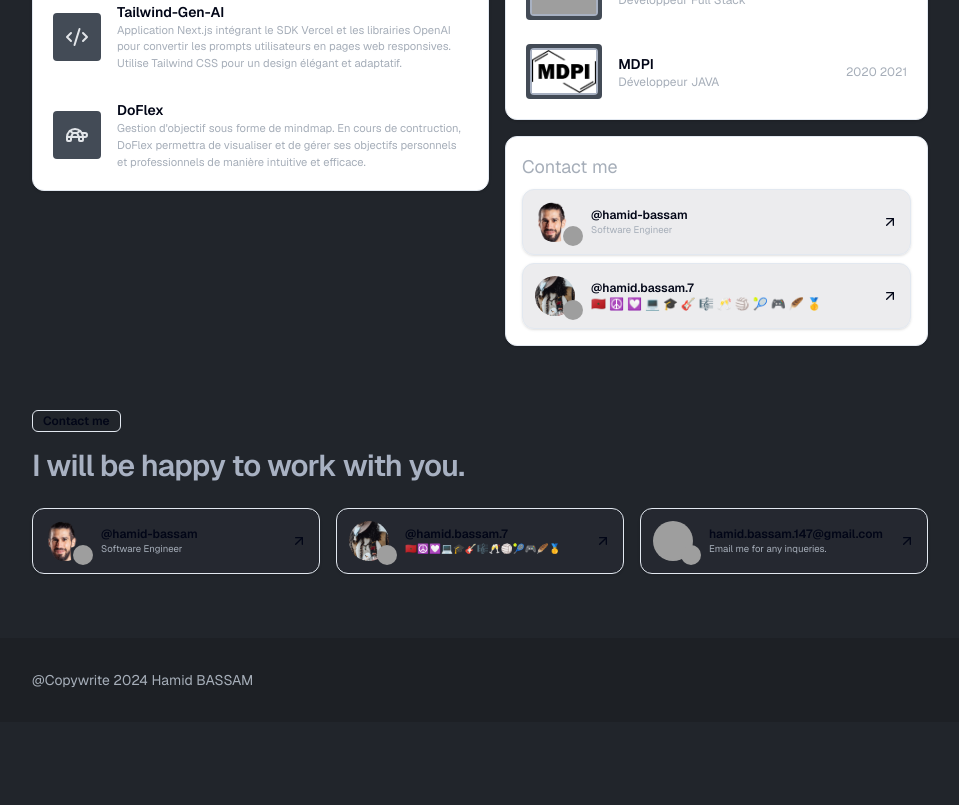
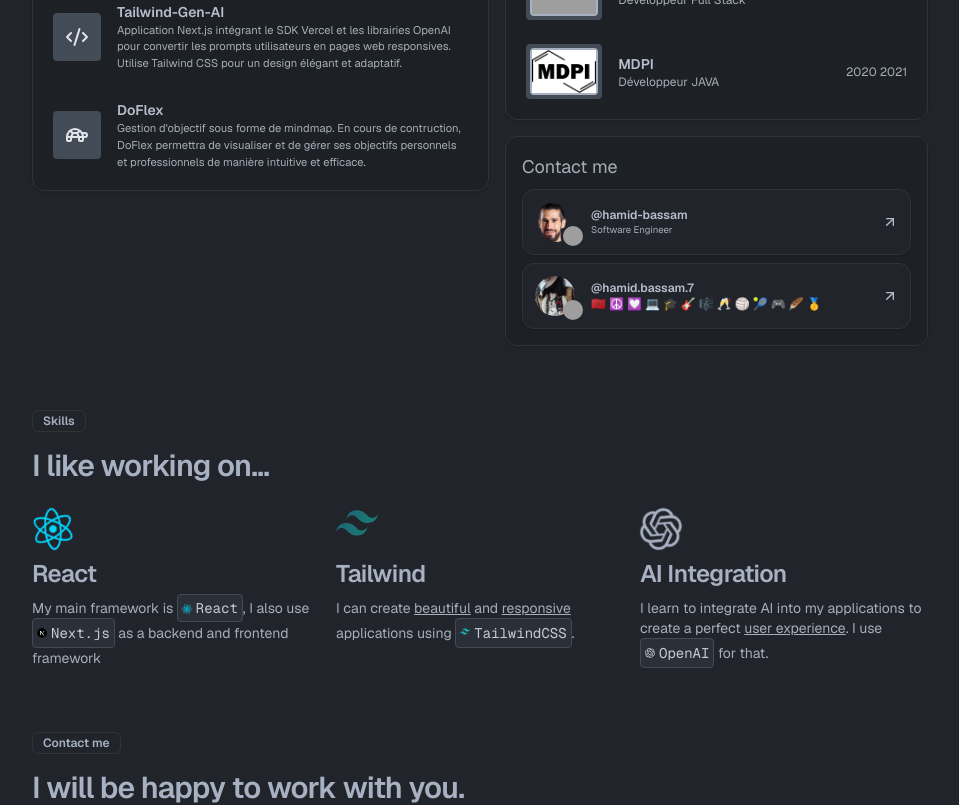
Before and after one commit to hamid-bassam/cv-next-gen, a Next.js app: page /en in a window 1280 px wide. Shown: the part 800-1605 px from the top of the page, without its empty margins (160-1119 px from the left). Before the commit the page ends 1522 px from the top, so only its background shows below. Built offline with nearby package versions, Linux system fonts and the light colour scheme; grey boxes are pictures that could not be loaded; a web font is replaced by a local one.

Commit message:
skills and some styling

```diff
--- a/src/app/[locale]/page.tsx
+++ b/src/app/[locale]/page.tsx
@@ -5,6 +5,7 @@
 import { Header } from "../_components/Header";
 import { Hero } from "../_components/Hero";
 import { Section } from "../_components/Section";
+import { Skills } from "../_components/Skills";
 import { Spacing } from "../_components/Spacing";
 import { Status } from "../_components/Status";
 
@@ -29,6 +30,8 @@
       <Spacing size="md" />
       <Status />
       <Spacing size="md" />
+      <Skills />
+      <Spacing size="md" />
       <Contact />
       <Spacing size="md" />
 
--- /dev/null
+++ b/src/app/_components/Code.tsx
@@ -0,0 +1,13 @@
+import { ComponentPropsWithoutRef } from "react";
+import { cn } from "../../lib/utils";
+
+
+export const Code = ({ className, ...props }: ComponentPropsWithoutRef<"span">) => {
+    return (
+        <span
+            className={cn("bg-accent/30 border  border-accent p-1 rounded-sm text-primary font-mono", className)}
+            {...props}
+        />
+    )
+        ;
+};
--- a/src/app/_components/SelectLang.tsx
+++ b/src/app/_components/SelectLang.tsx
@@ -10,6 +10,8 @@
 import Image, { StaticImageData } from "next/image";
 import { useParams, usePathname, useRouter } from "next/navigation";
 import { useState } from "react";
+import { buttonVariants } from "../../components/ui/button";
+import { cn } from "../../lib/utils";
 import gbFlag from "./assets/img/english_flag.png";
 import frFlag from "./assets/img/french_flag.png";
 
@@ -45,7 +47,7 @@
 
   return (
     <Select value={params.locale}>
-      <SelectTrigger className="w-16 max-md:h-4 h-8">
+      <SelectTrigger className={cn(buttonVariants({ variant: "outline" }), "w-16 max-md:h-4 h-8")} >
         <Image
           src={options.find((option) => option.code === params.locale)?.flag || gbFlag}
           width={"20"}
--- /dev/null
+++ b/src/app/_components/Skills.tsx
@@ -0,0 +1,62 @@
+
+import { Badge } from "../../components/ui/badge";
+import { Code } from "./Code";
+import { Section } from "./Section";
+import { NextJsIcon } from "./icons/NextJsIcon";
+import { OpenAiIcon } from "./icons/OpenAiIcon";
+import { ReactIcon } from "./icons/ReactIcon";
+import { TailwindCssIcon } from "./icons/TailwindCssIcon";
+
+export const Skills = () => {
+    return (
+        <Section className="flex flex-col items-start gap-4" >
+            <Badge variant="outline">Skills</Badge>
+            <h2 className="pb-2 text-3xl font-semibold tracking-tight first:mt-0">
+                I like working on...
+            </h2>
+            <div className="flex max-md:flex-col gap-4">
+
+                <div className="flex flex-col gap-2 flex-1">
+                    <ReactIcon className="animate-spin" size={42} style={{ animationDuration: "10s" }}></ReactIcon>
+
+                    <h3 className="text-2xl font-semibold tracking-tight ">
+                        React
+                    </h3>
+                    <p className="text-sm text-muted-foreground">
+                        My main framework is <Code>
+                            <ReactIcon size={10} className="inline-flex mr-1 animate-spin" />
+                            React
+                        </Code>
+                        , I also use
+                        <Code className="inline-flex items-center">
+                            <NextJsIcon size={10} className="inline-flex mr-1" />
+                            Next.js
+                        </Code> as a backend and frontend framework
+                    </p>
+                </div>
+
+                <div className="flex flex-col gap-2 flex-1">
+                    <TailwindCssIcon className="animate-pulse" size={42} style={{ animationDuration: "10s" }} />
+                    <h3 className="text-2xl font-semibold tracking-tight ">
+                        Tailwind
+                    </h3>
+                    <p className="text-sm text-muted-foreground">
+                        I can create <u>beautiful</u> and <u>responsive</u> applications using <Code className="inline-flex items-center"><TailwindCssIcon size={10} className=" mr-1" />TailwindCSS</Code>.
+                    </p>
+                </div>
+
+                <div className="flex flex-col gap-2 flex-1">
+                    <OpenAiIcon className="animate-spin" size={42} style={{ animationDuration: "10s" }} />
+
+                    <h3 className="text-2xl font-semibold tracking-tight ">
+                        AI Integration
+                    </h3>
+                    <p className="text-sm text-muted-foreground">
+                        I learn to integrate AI into my applications to create a perfect <u>user experience</u>. I use <Code className="inline-flex items-center"><OpenAiIcon size={10} className="inline-flex mr-1" />OpenAI</Code> for that.
+                    </p>
+                </div>
+            </div>
+        </Section>
+    )
+        ;
+};
--- a/src/components/ui/badge.tsx
+++ b/src/components/ui/badge.tsx
@@ -1,10 +1,10 @@
+import { cva, type VariantProps } from "class-variance-authority"
 import * as React from "react"
-import { cva, type VariantProps } from "class-variance-authority"
 
 import { cn } from "@/lib/utils"
 
 const badgeVariants = cva(
-  "inline-flex items-center rounded-md border border-slate-200 px-2.5 py-0.5 text-xs font-semibold transition-colors focus:outline-none focus:ring-2 focus:ring-slate-950 focus:ring-offset-2 dark:border-slate-800 dark:focus:ring-slate-300",
+  "inline-flex items-center rounded-md border px-2.5 py-0.5 text-xs font-semibold transition-colors focus:outline-none focus:ring-2 focus:ring-ring focus:ring-offset-2",
   {
     variants: {
       variant: {
@@ -14,7 +14,7 @@
           "border-transparent bg-slate-100 text-slate-900 hover:bg-slate-100/80 dark:bg-slate-800 dark:text-slate-50 dark:hover:bg-slate-800/80",
         destructive:
           "border-transparent bg-red-500 text-slate-50 shadow hover:bg-red-500/80 dark:bg-red-900 dark:text-slate-50 dark:hover:bg-red-900/80",
-        outline: "text-slate-950 dark:text-slate-50",
+        outline: "text-foreground",
       },
     },
     defaultVariants: {
@@ -25,7 +25,7 @@
 
 export interface BadgeProps
   extends React.HTMLAttributes<HTMLDivElement>,
-    VariantProps<typeof badgeVariants> {}
+  VariantProps<typeof badgeVariants> { }
 
 function Badge({ className, variant, ...props }: BadgeProps) {
   return (
--- a/src/components/ui/button.tsx
+++ b/src/components/ui/button.tsx
@@ -1,6 +1,6 @@
-import * as React from "react"
 import { Slot } from "@radix-ui/react-slot"
 import { cva, type VariantProps } from "class-variance-authority"
+import * as React from "react"
 
 import { cn } from "@/lib/utils"
 
@@ -14,7 +14,7 @@
         destructive:
           "bg-red-500 text-slate-50 shadow-sm hover:bg-red-500/90 dark:bg-red-900 dark:text-slate-50 dark:hover:bg-red-900/90",
         outline:
-          "border border-slate-200 bg-white shadow-sm hover:bg-slate-100 hover:text-slate-900 dark:border-slate-800 dark:bg-slate-950 dark:hover:bg-slate-800 dark:hover:text-slate-50",
+          "border border-input bg-background shadow-sm hover:bg-accent hover:text-accent-foreground",
         secondary:
           "bg-slate-100 text-slate-900 shadow-sm hover:bg-slate-100/80 dark:bg-slate-800 dark:text-slate-50 dark:hover:bg-slate-800/80",
         ghost: "hover:bg-slate-100 hover:text-slate-900 dark:hover:bg-slate-800 dark:hover:text-slate-50",
@@ -36,7 +36,7 @@
 
 export interface ButtonProps
   extends React.ButtonHTMLAttributes<HTMLButtonElement>,
-    VariantProps<typeof buttonVariants> {
+  VariantProps<typeof buttonVariants> {
   asChild?: boolean
 }
 
--- a/src/components/ui/card.tsx
+++ b/src/components/ui/card.tsx
@@ -9,7 +9,7 @@
   <div
     ref={ref}
     className={cn(
-      "rounded-xl border border-slate-200 bg-white text-slate-950 shadow dark:border-slate-800 dark:bg-slate-950 dark:text-slate-50",
+      "rounded-xl border bg-card text-card-foreground shadow",
       className
     )}
     {...props}
@@ -73,4 +73,4 @@
 ))
 CardFooter.displayName = "CardFooter"
 
-export { Card, CardHeader, CardFooter, CardTitle, CardDescription, CardContent }
+export { Card, CardContent, CardDescription, CardFooter, CardHeader, CardTitle }
```
